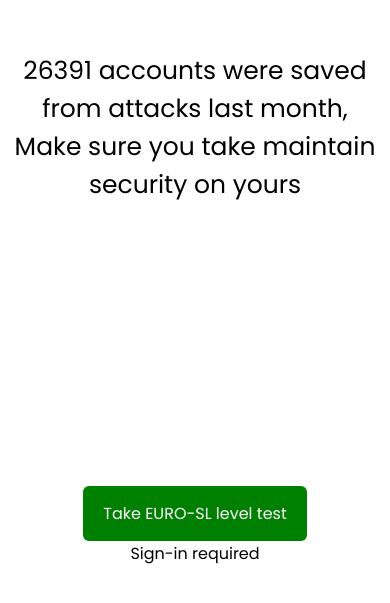
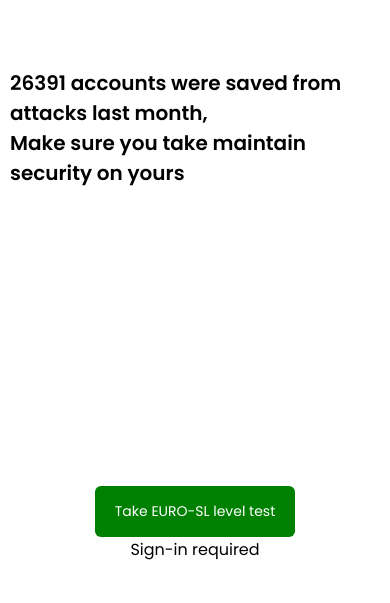
Before and after one commit to hacklikepro666/attackcheck, a plain HTML site: page index.html in a window 390 px wide. Shown: the part 231-834 px from the top of the page. Drawn offline with Linux system fonts and the light colour scheme.

Commit message:
Add files via upload

```diff
--- a/index.css
+++ b/index.css
@@ -44,3 +44,21 @@ main{
     justify-content: center;
     text-align: center;
 }
+
+@media (max-width:500px) {
+
+    .s1d1 p{
+        font-size: 20px;
+        text-align: left;
+        font-weight: 600;
+    }
+
+    .section-1{
+        padding: 10px;
+    }
+
+    #modern-btn{
+        font-size: 14px;
+    }
+
+}
--- a/login/styles.css
+++ b/login/styles.css
@@ -165,3 +165,9 @@ body{
 #submit-btn{
     width: 100%;
 }
+
+@media (max-width:500px){
+	.footer{
+		display: none;
+	}
+}
```
Also changed, not shown: login/index.html (+2 -0 lines).
